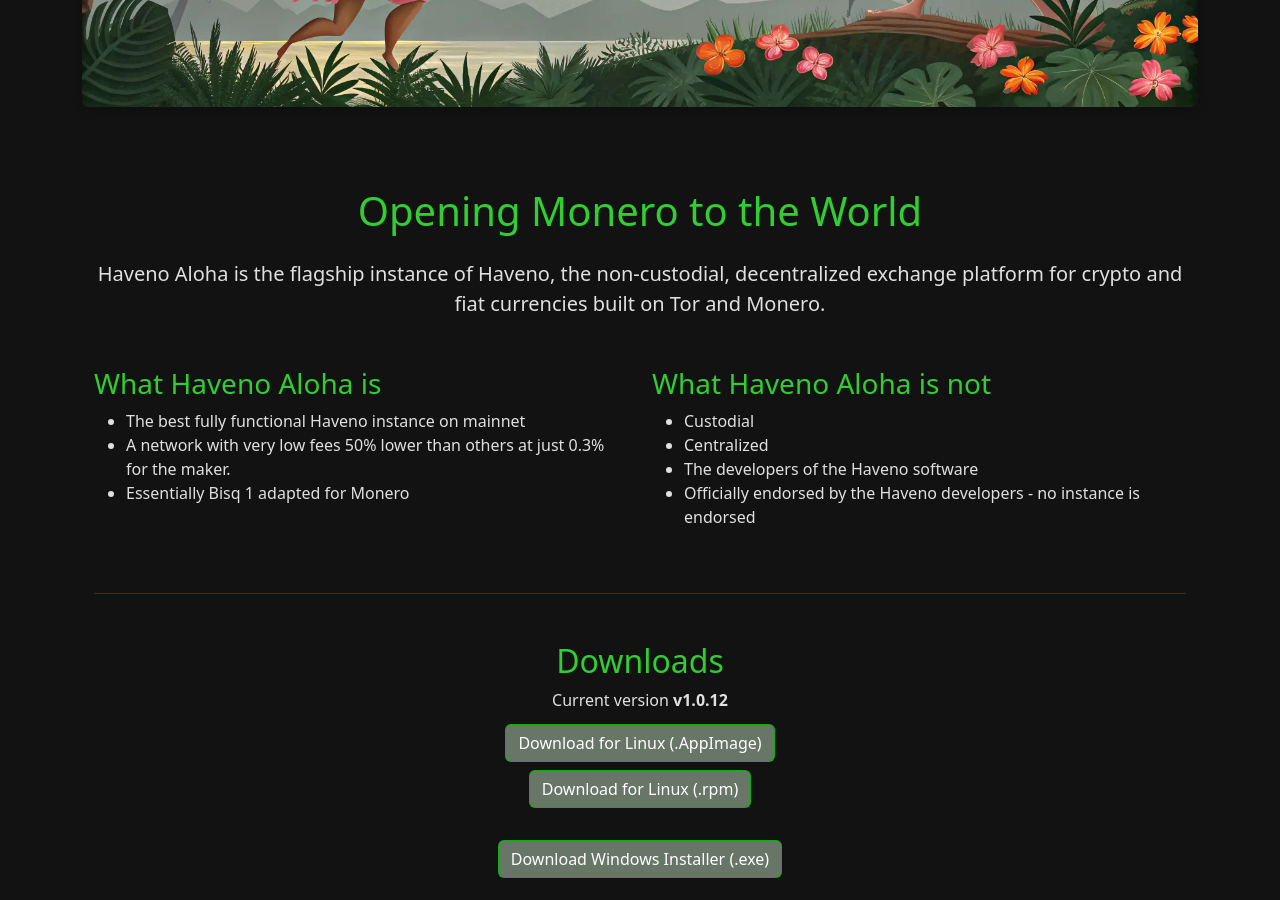
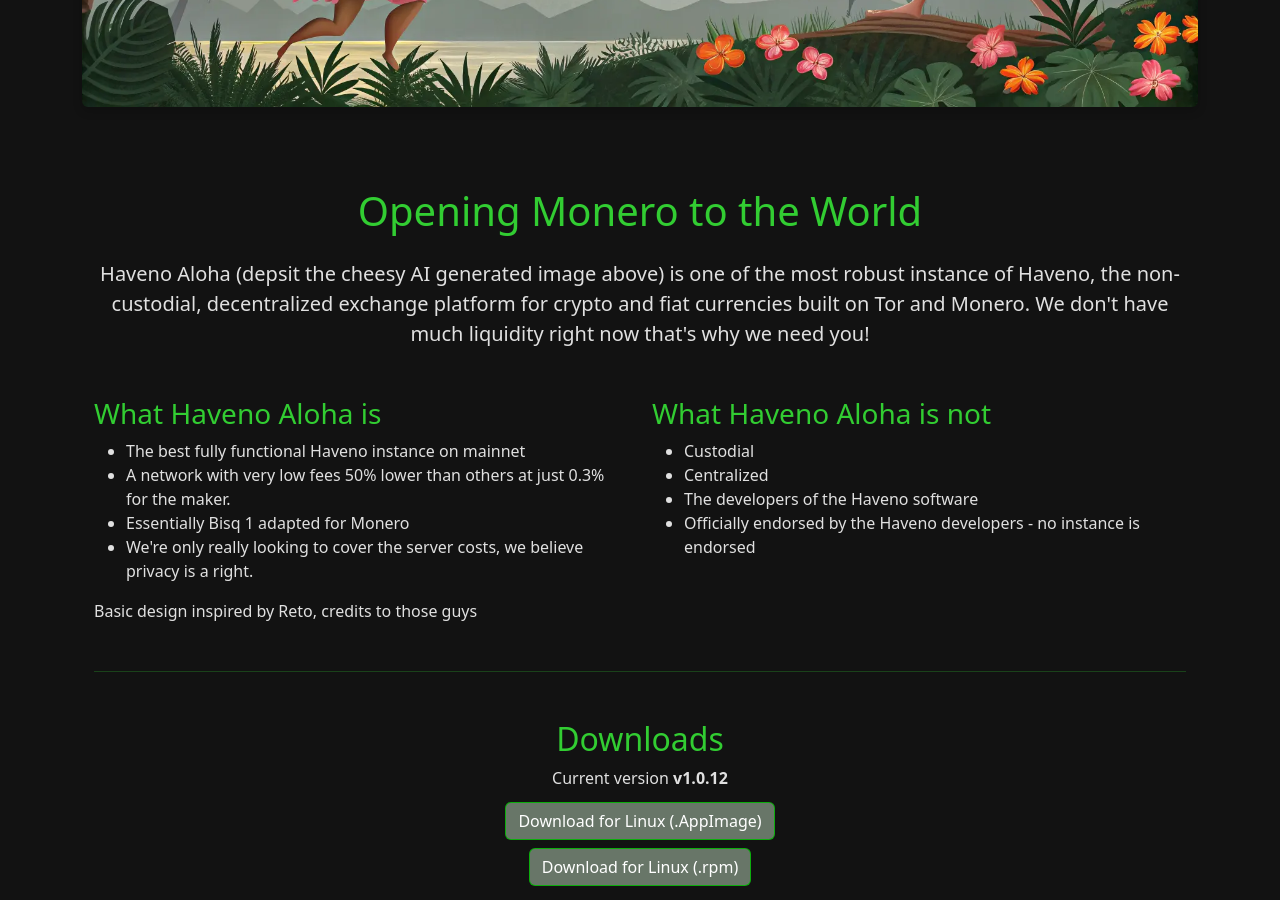
Before and after one commit to The-Aloha-Project/The-Aloha-Project.github.io, a Jekyll site: the page built from index.md, in a window 1280 px wide and 900 px high, scrolled down 629 px. Built offline with Jekyll 4.4.1, drawn with Linux system fonts in a browser that asks for light colours.

```diff
--- a/index.md
+++ b/index.md
@@ -16,7 +16,7 @@
     <h1 class="text-center mb-4 primary-text">Opening Monero to the World</h1>
 
     <p class="text-center lead">
-        Haveno Aloha is the flagship instance of Haveno, the non-custodial, decentralized exchange platform for crypto and fiat currencies built on Tor and Monero.
+        Haveno Aloha (depsit the cheesy AI generated image above) is one of the most robust instance of Haveno, the non-custodial, decentralized exchange platform for crypto and fiat currencies built on Tor and Monero. We don't have much liquidity right now that's why we need you!
     </p>
 
     <!-- What Haveno Aloha is and is not -->
@@ -27,6 +27,7 @@
                 <li>The best fully functional Haveno instance on mainnet</li>
                 <li>A network with very low fees 50% lower than others at just 0.3% for the maker.</li>
                 <li>Essentially Bisq 1 adapted for Monero</li>
+                <li>We're only really looking to cover the server costs, we believe privacy is a right.</li>
             </ul>
         </div>
         <div class="col-md-6">
@@ -39,6 +40,8 @@
             </ul>
         </div>
     </div>
+
+    <p>Basic design inspired by Reto, credits to those guys</p>
 
     <!-- Divider -->
     <hr class="my-5">
```
